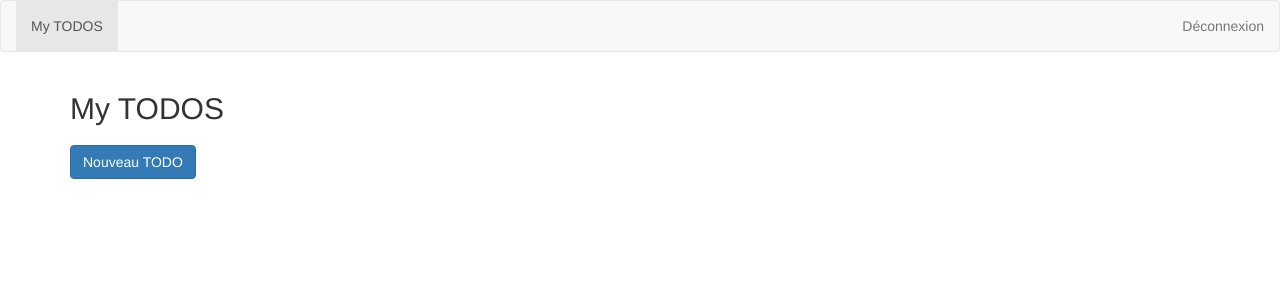
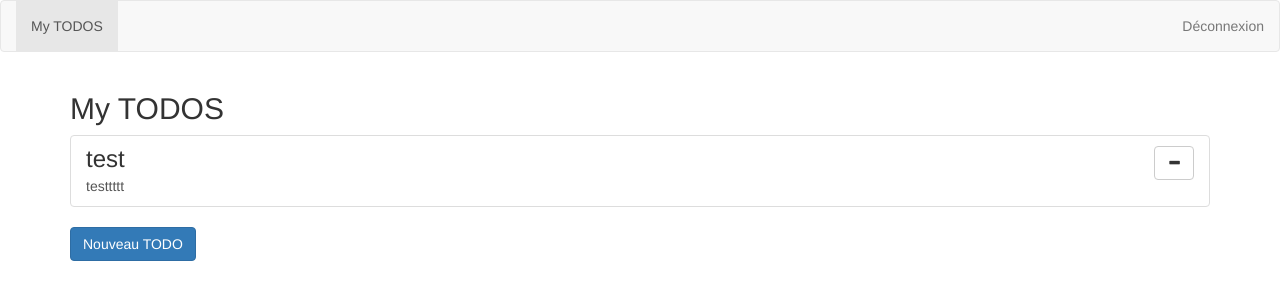
Before and after one commit to WafaMansouri/TodoListAngular, an Angular app: page /todos in a window 1280 px wide. Shown: the top 300 px of the page. Built offline with nearby package versions, Linux system fonts and the light colour scheme; sample sign-in values are in the browser's storage.

Commit message:
add single todo

```diff
--- /dev/null
+++ b/src/app/models/todo.model.ts
@@ -0,0 +1,4 @@
+export class Todo {
+    photo?: string;
+    constructor(public title: string, public description: string, public date: string, public id?: string) {}
+}
--- a/src/app/todo-list/single-todo/single-todo.component.html
+++ b/src/app/todo-list/single-todo/single-todo.component.html
@@ -1 +1,8 @@
-<p>single-todo works!</p>
+<div class="row">
+    <div class="col-xs-12">
+        <!-- <h1>{{todo.title}}</h1>
+        <h3>{{todo.description}}</h3>
+        <h3>{{todo.date}}</h3> -->
+        <button class="btn btn-default" (click)="onBack()">Retour</button>
+    </div>
+</div>
--- a/src/app/todo-list/single-todo/single-todo.component.ts
+++ b/src/app/todo-list/single-todo/single-todo.component.ts
@@ -12,4 +12,8 @@ export class SingleTodoComponent implements OnInit {
   ngOnInit(): void {
   }
 
+  onBack() {
+
+  }
+
 }
--- a/src/app/todo-list/todo-list.component.html
+++ b/src/app/todo-list/todo-list.component.html
@@ -2,15 +2,15 @@
     <div class="col-xs-12">
         <h2>My TODOS</h2>
         <div class="list-group">
-            <!-- <button class="list-group-item" *ngFor="let book of books; let i=index" (click)=onViewBook(i)>
+            <button class="list-group-item" *ngFor="let todo of todos; let i=index" (click)=onViewTodo(i)>
                 <h3 class="list-group-item-heading">
-                    {{book.title}}
-                    <button class="btn btn-default pull-right" (click)="onDeleteBook(book)">
+                    {{todo.title}}
+                    <button class="btn btn-default pull-right" (click)="onDeleteBook(todo)">
                         <span class="glyphicon glyphicon-minus"></span>
                     </button>
                 </h3>
-                <p class="list-group-item-text">{{book.author}}</p>
-            </button> -->
+                <p class="list-group-item-text">{{todo.description}}</p>
+            </button>
         </div>
         <button class="btn btn-primary">Nouveau TODO</button>
     </div>
--- a/src/app/todo-list/todo-list.component.ts
+++ b/src/app/todo-list/todo-list.component.ts
@@ -1,4 +1,5 @@
 import { Component, OnInit } from '@angular/core';
+import { Todo } from '../models/todo.model';
 
 @Component({
   selector: 'app-todo-list',
@@ -7,9 +8,14 @@ import { Component, OnInit } from '@angular/core';
 })
 export class TodoListComponent implements OnInit {
 
+  todos: Todo[] = [{title: "test", description: "testtttt", date: "testt"}]
+
   constructor() { }
 
   ngOnInit(): void {
   }
 
+  onViewTodo(id: number) {}
+
+  onDeleteBook(todo: any) {}
 }
```
